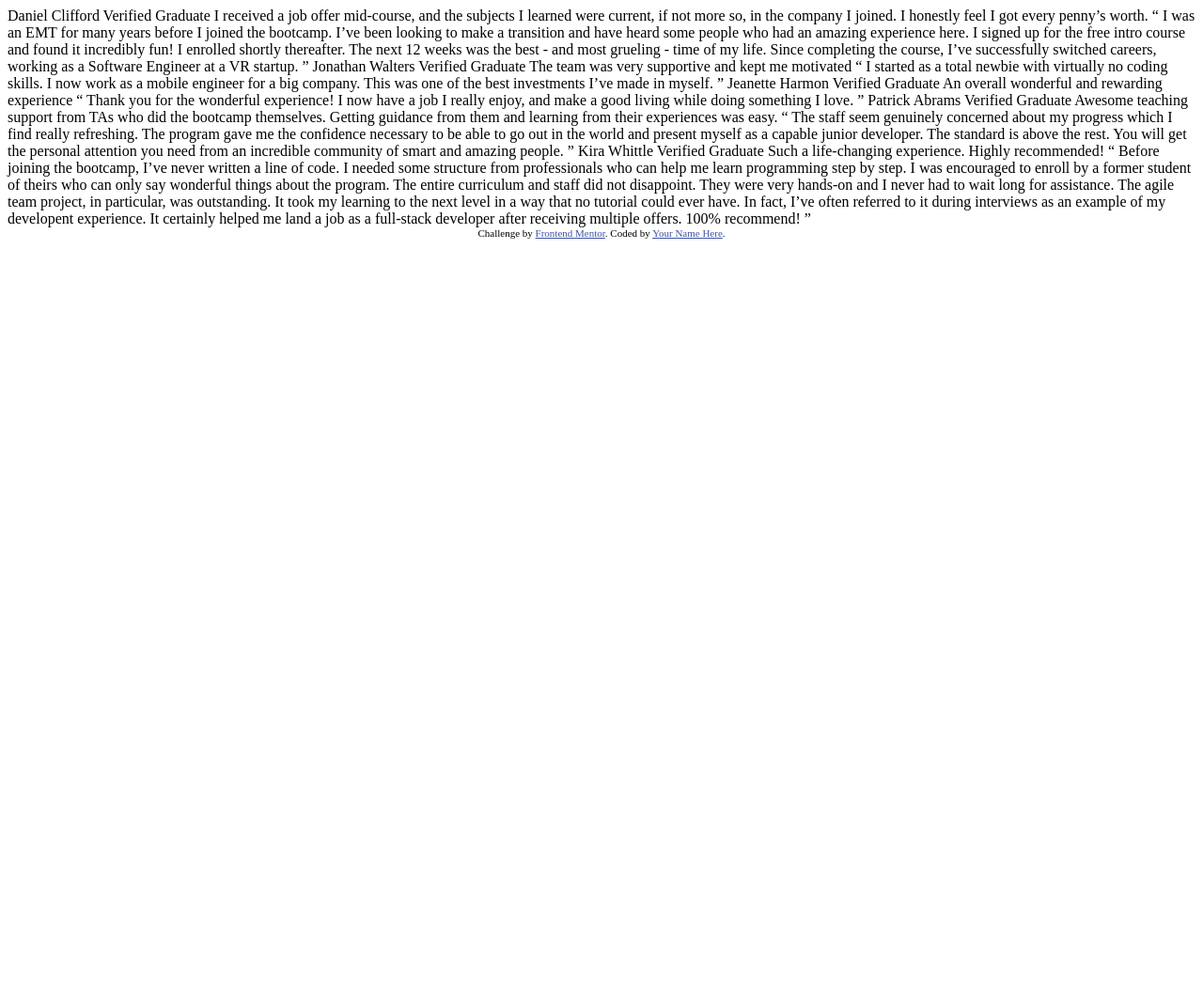
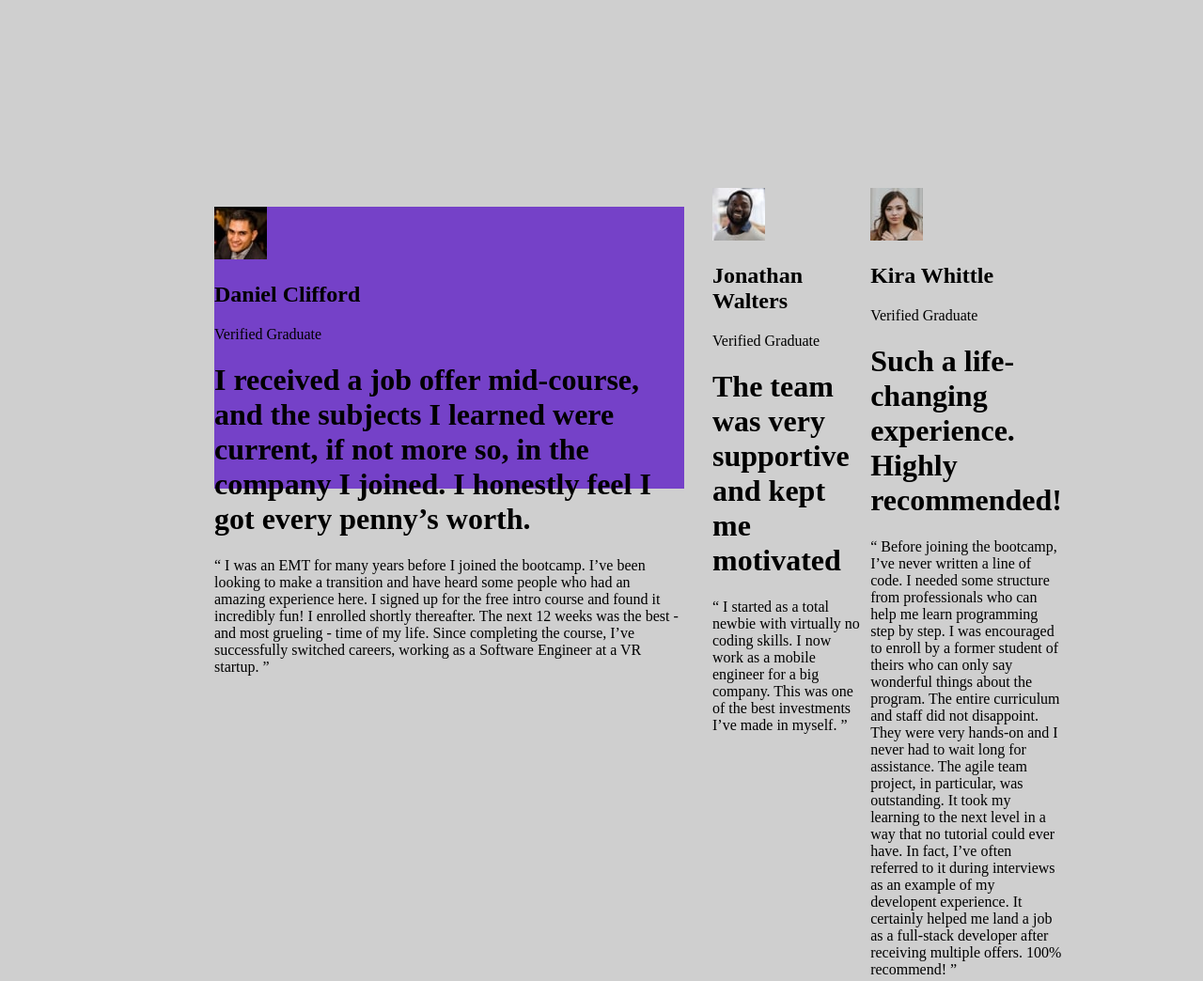
Before and after one commit to JoseTulio/Se-o-de-grade-de-depoimentos, a plain HTML site: page index.html in a window 1280 px wide. Shown: the top 1044 px of the page at 94% size. Before the commit the page ends 800 px from the top, so only its background shows below. Drawn offline with Linux system fonts and the light colour scheme.

Commit message:
modificaçoes

```diff
--- a/index.html
+++ b/index.html
@@ -9,62 +9,70 @@
 </head>
 
 <body>
-  Daniel Clifford
-  Verified Graduate
+  <main>
+    <div class="daniel">
+      <img src="./images/image-daniel.jpg" alt="">
+      <h2>Daniel Clifford</h2>
+      <p> Verified Graduate </p>
+      <h1>I received a job offer mid-course, and the subjects I learned were current, if not more so, in the company I joined. I honestly feel I got every penny’s worth.
+      </h1>
+      <p>“ I was an EMT for many years before I joined the bootcamp. I’ve been looking to make a transition and have heard some people who had an amazing experience here. I signed up for the free intro course and found it incredibly fun! I enrolled shortly thereafter. The next 12 weeks was the best - and most grueling - time of my life. Since completing the course, I’ve successfully switched careers, working as a Software Engineer at a VR  startup. ”
+      </p>
+    </div>
 
-  I received a job offer mid-course, and the subjects I learned were current, if not more so,
-  in the company I joined. I honestly feel I got every penny’s worth.
+    <div class="jonathan">
 
-  “ I was an EMT for many years before I joined the bootcamp. I’ve been looking to make a
-  transition and have heard some people who had an amazing experience here. I signed up
-  for the free intro course and found it incredibly fun! I enrolled shortly thereafter.
-  The next 12 weeks was the best - and most grueling - time of my life. Since completing
-  the course, I’ve successfully switched careers, working as a Software Engineer at a VR startup. ”
+      <img src="./images/image-jonathan.jpg" alt="">
+      <h2>Jonathan Walters</h2>
+      <p>Verified Graduate</p>
 
-  Jonathan Walters
-  Verified Graduate
+      <h1>The team was very supportive and kept me motivated</h1>
 
-  The team was very supportive and kept me motivated
+      <p>“ I started as a total newbie with virtually no coding skills. I now work as a mobile     engineer for a big company. This was one of the best investments I’ve made in myself. ”</p>
 
-  “ I started as a total newbie with virtually no coding skills. I now work as a mobile engineer
-  for a big company. This was one of the best investments I’ve made in myself. ”
 
-  Jeanette Harmon
-  Verified Graduate
+    </div>
 
-  An overall wonderful and rewarding experience
+  <div class="kira">
+  <img src="./images/image-kira.jpg" alt="">
+  <h2>Kira Whittle</h2>
+  <p>Verified Graduate</p>
 
-  “ Thank you for the wonderful experience! I now have a job I really enjoy, and make a good living
-  while doing something I love. ”
+  <h1>Such a life-changing experience. Highly recommended!</h1>
 
-  Patrick Abrams
-  Verified Graduate
+  <p>“ Before joining the bootcamp, I’ve never written a line of code. I needed some structure from professionals who can help me learn programming step by step. I was encouraged to enroll by a former student of theirs who can only say wonderful things about the program. The entire curriculum and staff did not disappoint. They were very hands-on and I never had to wait long for assistance. The agile team project, in particular, was outstanding. It took my learning to the next level in a way that no tutorial could ever have. In fact, I’ve often referred to it during interviews as an example of my developent experience. It certainly helped me land a job as a full-stack developer after receiving multiple offers. 100% recommend! ”</p>
 
-  Awesome teaching support from TAs who did the bootcamp themselves. Getting guidance from them and
-  learning from their experiences was easy.
+  </div>
 
-  “ The staff seem genuinely concerned about my progress which I find really refreshing. The program
-  gave me the confidence necessary to be able to go out in the world and present myself as a capable
-  junior developer. The standard is above the rest. You will get the personal attention you need from
-  an incredible community of smart and amazing people. ”
+    <div class="jeanette">
+      <img src="./images/image-jeanette.jpg" alt="">
+      <p>Jeanette Harmon</p>
+      <p>Verified Graduate</p>
 
-  Kira Whittle
-  Verified Graduate
+      <h1>overall wonderful and rewarding experience</h1>
 
-  Such a life-changing experience. Highly recommended!
+     <p>“ Thank you for the wonderful experience! I now have a job I really enjoy, and make a  good living while doing something I love. ”</p>
 
-  “ Before joining the bootcamp, I’ve never written a line of code. I needed some structure from
-  professionals who can help me learn programming step by step. I was encouraged to enroll by a former
-  student of theirs who can only say wonderful things about the program. The entire curriculum and staff
-  did not disappoint. They were very hands-on and I never had to wait long for assistance. The agile team
-  project, in particular, was outstanding. It took my learning to the next level in a way that no tutorial
-  could ever have. In fact, I’ve often referred to it during interviews as an example of my developent
-  experience. It certainly helped me land a job as a full-stack developer after receiving multiple offers.
-  100% recommend! ”
+    </div>
 
-  <div class="attribution">
+  <div class="Patrick">
+    <img src="./images/image-patrick.jpg" alt="">
+    <h2>Patrick Abrams</h2>
+    <p>Verified Graduate</p>
+    <h1>Awesome teaching support from TAs who did the bootcamp themselves. Getting guidance from them and learning from their experiences was easy.</h1>
+    <p>“ The staff seem genuinely concerned about my progress which I find really refreshing. The program gave me the confidence necessary to be able to go out in the world and present myself as a capable junior developer. The standard is above the rest. You will get the personal attention you need from an incredible community of smart and amazing people. ”</p>
+
+  </div>
+
+
+</main>
+
+
+
+<footer>
     Challenge by <a href="https://www.frontendmentor.io?ref=challenge" target="_blank">Frontend Mentor</a>.
     Coded by <a href="#">Your Name Here</a>.
-  </div>
+</footer>
+
 </body>
 </html>
--- a/style.css
+++ b/style.css
@@ -1,2 +1,31 @@
-.attribution { font-size: 11px; text-align: center; }
-.attribution a { color: hsl(228, 45%, 44%); }
+body {
+  background: hsl(0, 0%, 81%);
+}
+main {
+  display: grid;
+  grid-template-columns: 1fr 1fr 1fr;
+  gap: 10px;
+  margin: 200px;
+}
+
+h1 , h2 , p {
+  Font size: 13px
+}
+
+a {
+  color: hsl(228, 45%, 44%);
+}
+
+footer {
+  font-size: 11px; text-align: center;
+}
+
+
+.daniel {
+  background: hsl(263, 55%, 52%);
+  margin: 20px;
+  width: 500px;
+  height: 300px;
+
+
+}
```
